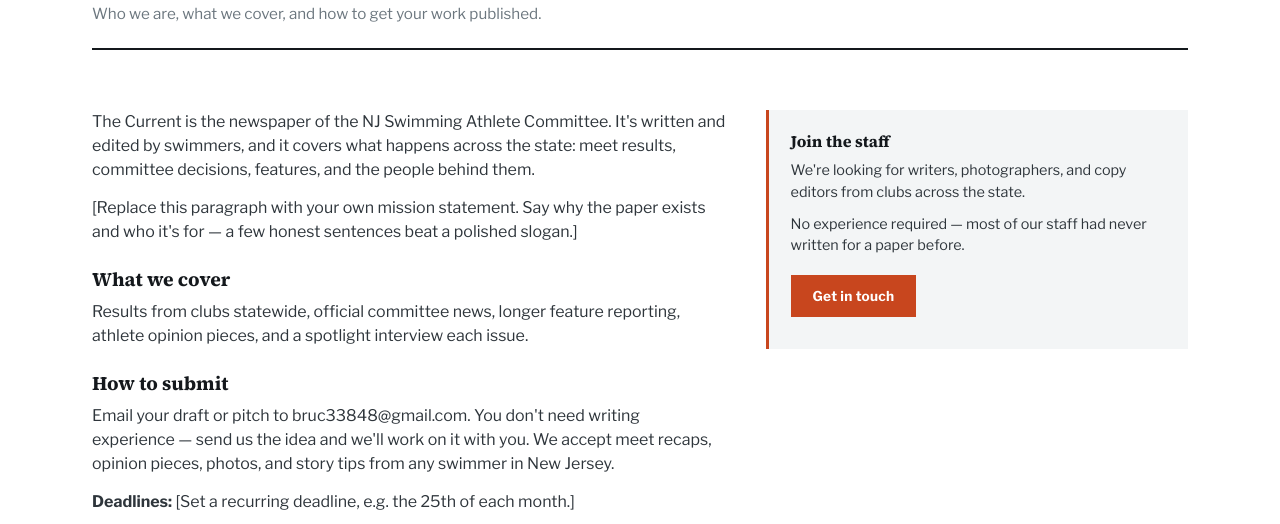
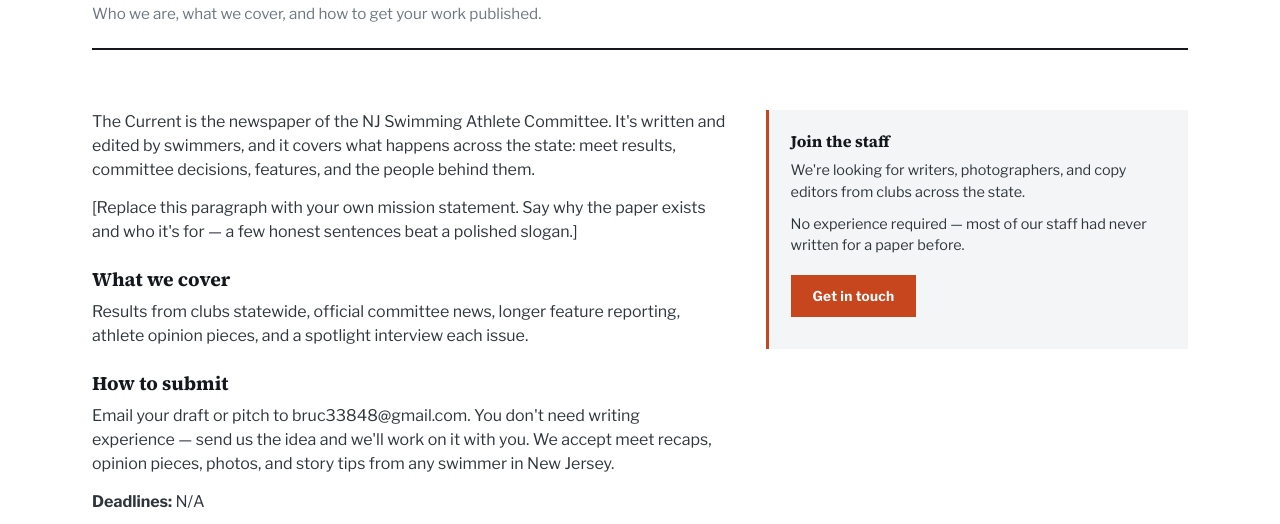
Before and after one commit to bruc3dev/NJ-Swim-News, a plain HTML site: page about.html in a window 1280 px wide. Shown: the part 276-800 px from the top of the page. Drawn offline with nearby package versions, Linux system fonts and the light colour scheme.

Commit message:
Update about.html

```diff
--- a/about.html
+++ b/about.html
@@ -55,7 +55,7 @@
 
         <h3>How to submit</h3>
         <p>Email your draft or pitch to bruc33848@gmail.com. You don't need writing experience — send us the idea and we'll work on it with you. We accept meet recaps, opinion pieces, photos, and story tips from any swimmer in New Jersey.</p>
-        <p><strong>Deadlines:</strong> [Set a recurring deadline, e.g. the 25th of each month.]</p>
+        <p><strong>Deadlines:</strong> N/A</p>
 
         <h3>Corrections</h3>
         <p>If we got something wrong, tell us at bruc33848@gmail.com and we'll correct it and note the change.</p>
```
